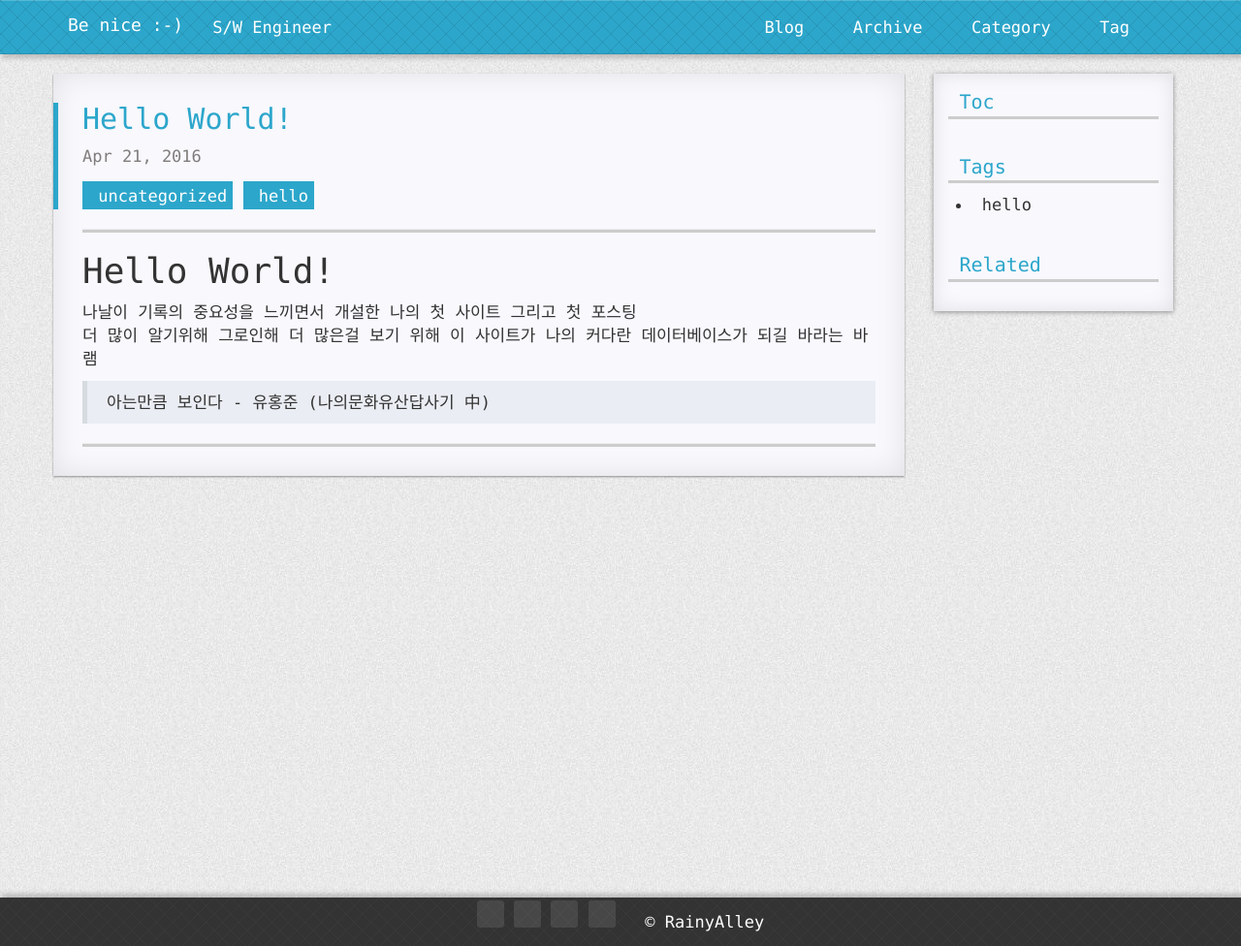
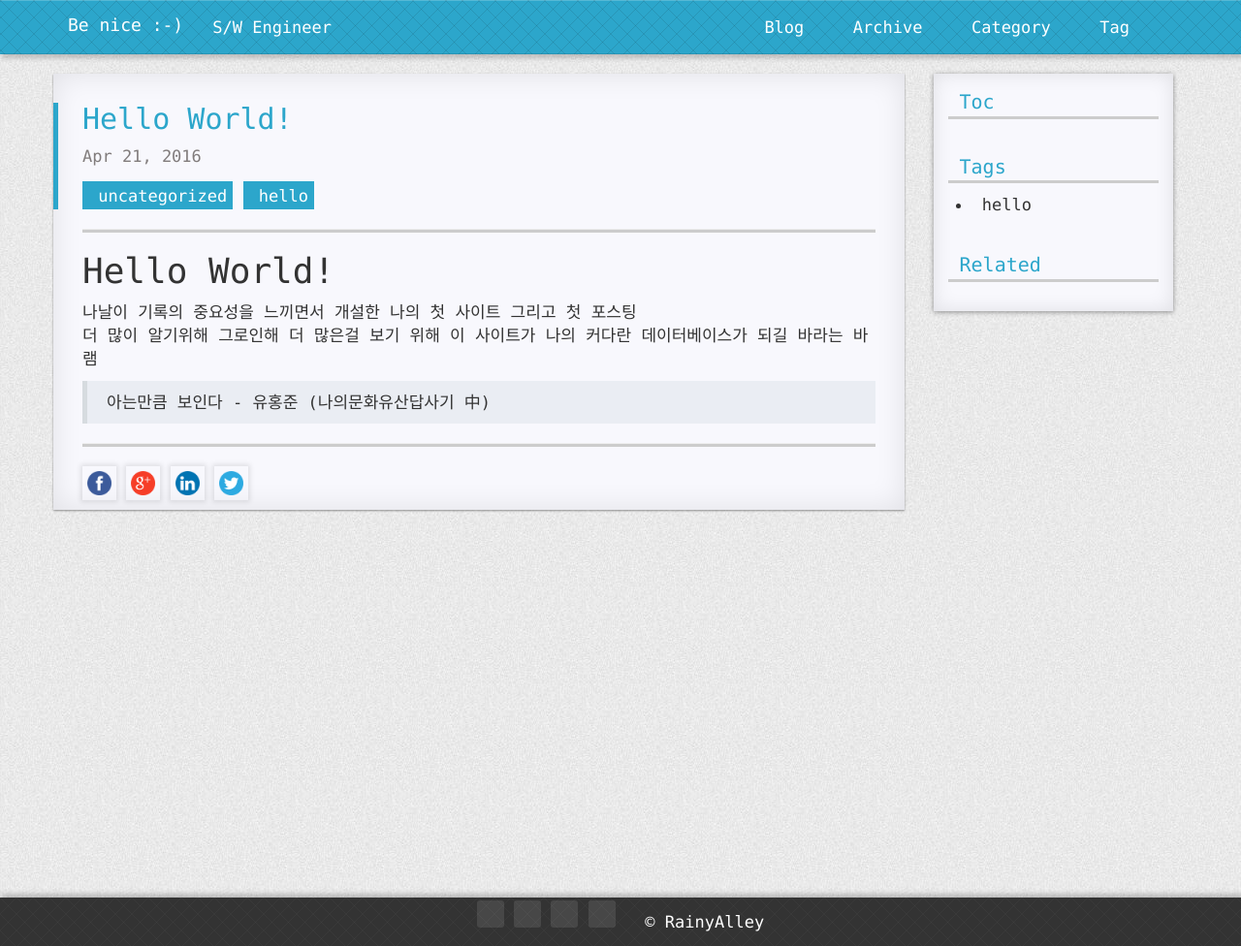
Before and after one commit to wkjeon/nicejeremy.github.io, a Jekyll site: the page built from _posts/everyday/2016-04-22-my-first-post.md, in a window 1280 px wide. Shown: the whole page at 97% size. Built offline with Jekyll 4.4.1, drawn with Linux system fonts in a browser that asks for light colours; nearby versions of some CDN libraries; comment, search, counter and statistics services are not loaded; a style sheet for code colours, icons or effects is not loaded.

Commit message:
add social media

```diff
--- a/_layouts/post.html
+++ b/_layouts/post.html
@@ -30,6 +30,29 @@ layout: default
               <!--<a href="#" class="bds_fbook" data-cmd="fbook" title="分享到Facebook"></a>-->
               <!--<a href="#" class="bds_copy" data-cmd="copy" title="分享到复制网址"></a>-->
           <!--</div>-->
+            <div id="share-buttons">
+
+                <!-- Facebook -->
+                <a href="http://www.facebook.com/sharer.php?u={{ page.url }}" target="_blank">
+                    <img src="{{ site.baseurl | prepend: site.url }}/static/img/social/facebook.png" alt="Facebook" />
+                </a>
+
+                <!-- Google+ -->
+                <a href="https://plus.google.com/share?url={{ page.url }}" target="_blank">
+                    <img src="{{ site.baseurl | prepend: site.url }}/static/img/social/google.png" alt="Google" />
+                </a>
+
+                <!-- LinkedIn -->
+                <a href="http://www.linkedin.com/shareArticle?mini=true&amp;url={{ page.url }}" target="_blank">
+                    <img src="{{ site.baseurl | prepend: site.url }}/static/img/social/linkedin.png" alt="LinkedIn" />
+                </a>
+
+                <!-- Twitter -->
+                <a href="https://twitter.com/share?url={{ page.url }}&amp;text={{ page.title }}&amp;hashtags={{ page.tag }}" target="_blank">
+                    <img src="{{ site.baseurl | prepend: site.url }}/static/img/social/twitter.png" alt="Twitter" />
+                </a>
+
+            </div>
         </div>
         <div class="pad-min"></div>
         <!--<div id="post-comment" class="sheet post">-->
--- a/static/css/post.css
+++ b/static/css/post.css
@@ -162,3 +162,13 @@
     -ms-user-select: none;
     user-select: none;
 }
+
+
+
+#share-buttons img {
+    width: 35px;
+    padding: 5px;
+    border: 0;
+    box-shadow: 0;
+    display: inline;
+}
```
Also changed, not shown: static/img/social/buffer.png (added), static/img/social/diggit.png (added), static/img/social/email.png (added), static/img/social/facebook.png (added), static/img/social/flattr.png (added), static/img/social/google.png (added), static/img/social/linkedin.png (added), static/img/social/pinterest.png (added), static/img/social/print.png (added), static/img/social/reddit.png (added), static/img/social/stumbleupon.png (added), static/img/social/tumblr.png (added), static/img/social/twitter.png (added), static/img/social/vk.png (added), 1 more files.
